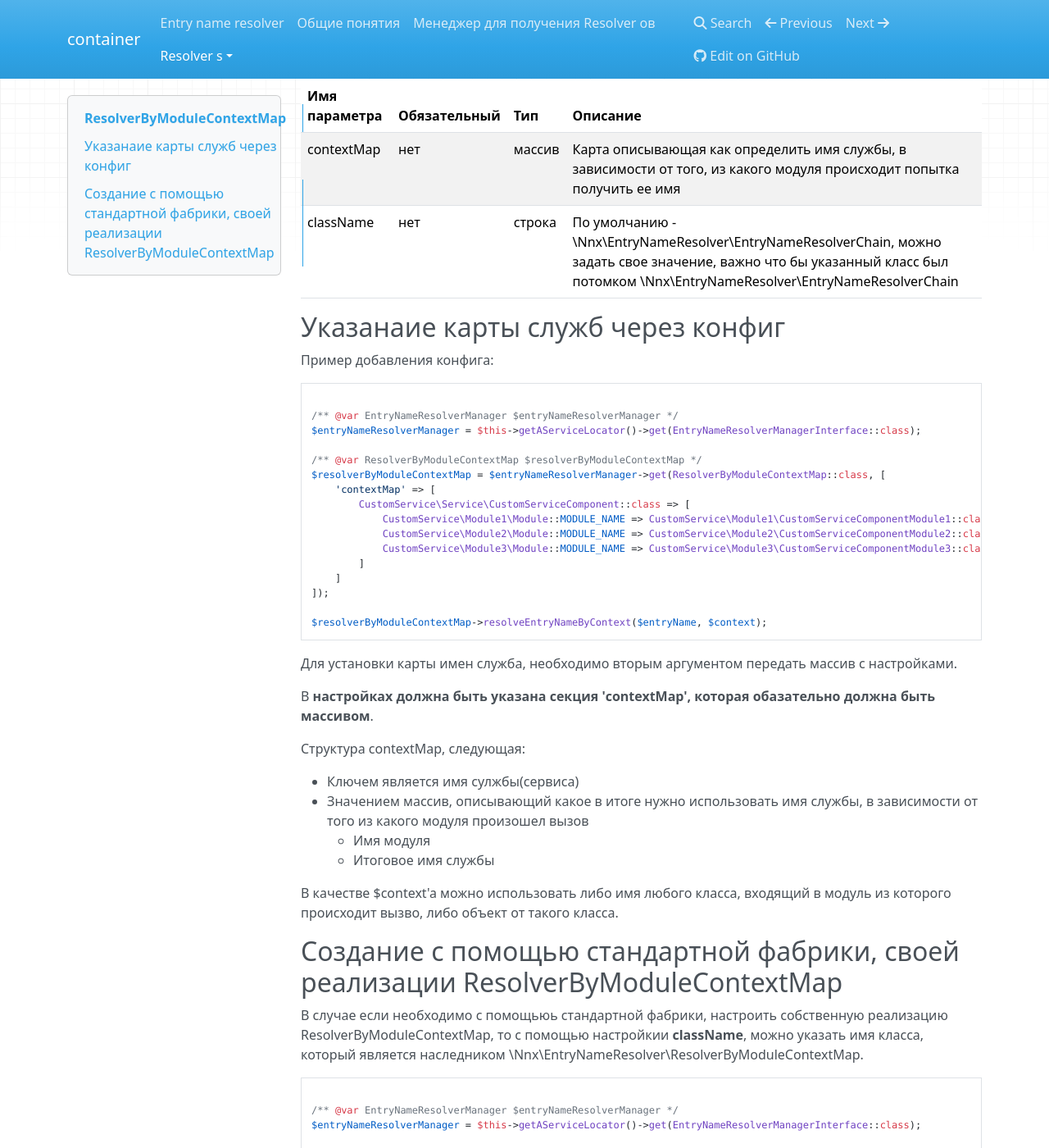
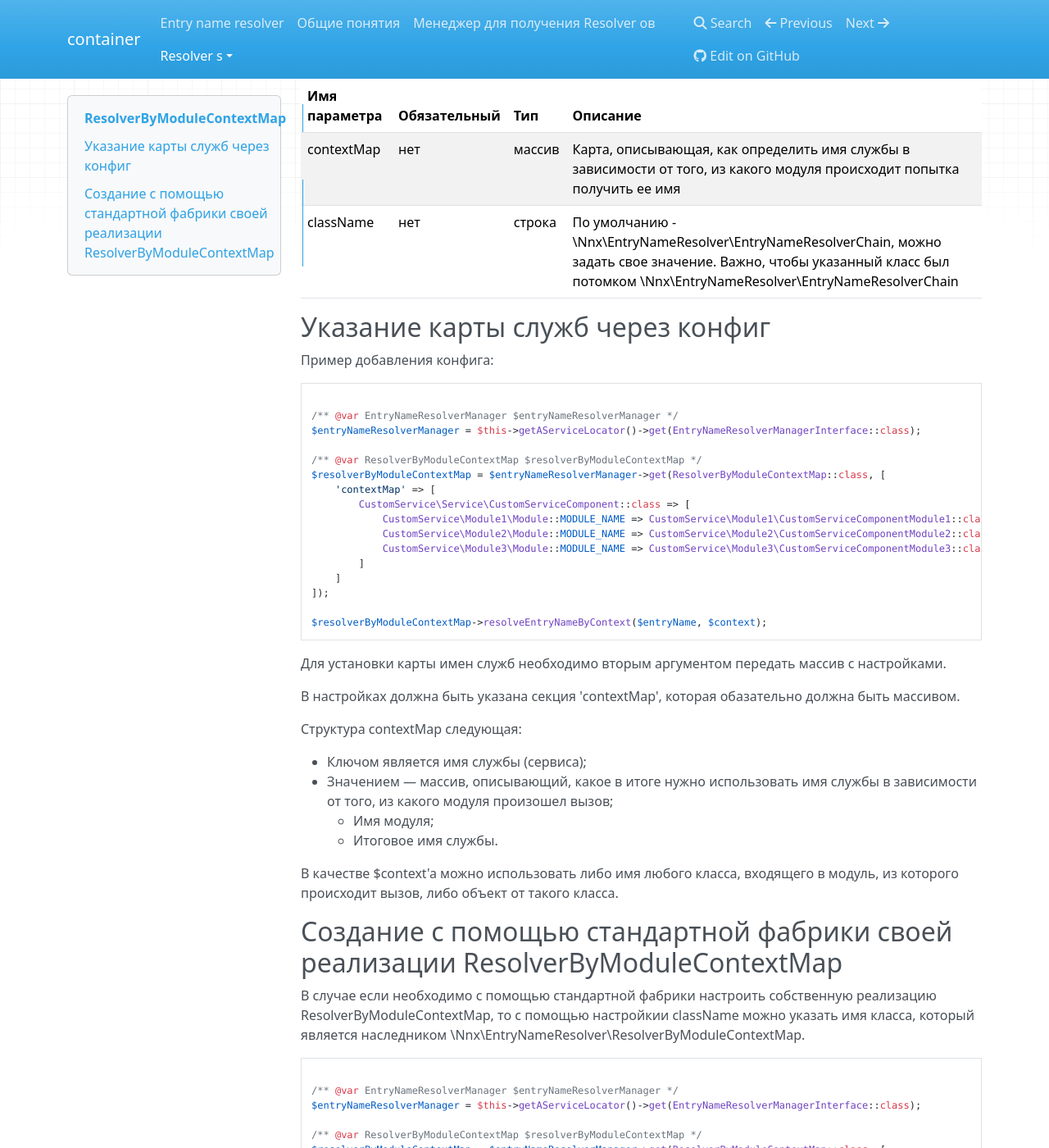
Before and after one commit to nnx-framework/entry-name-resolver, an MkDocs documentation site: the page built from doc/book/ru/resolver-by-module-context-map.md, in a window 1280 px wide and 1400 px high, scrolled down 205 px. Shown: the whole window at 82% size. Built offline with MkDocs 1.6.1, drawn with Linux system fonts in a browser that asks for light colours; nearby versions of some CDN libraries; old or Windows-style settings are respelled for this version of MkDocs; some of the changed text lies outside the part shown.

Commit message:
Update resolver-by-module-context-map.md

````diff
--- a/doc/book/ru/resolver-by-module-context-map.md
+++ b/doc/book/ru/resolver-by-module-context-map.md
@@ -1,17 +1,16 @@
 # ResolverByModuleContextMap
 
-Алгоритм  resolver (\Nnx\EntryNameResolver\ResolverByModuleContextMap)следующий:
-При создание указать карту описывающую как определить имя службы, в зависимости от того, из какого модуля происходит
-попытка получить ее имя.
+Алгоритм  resolver (\Nnx\EntryNameResolver\ResolverByModuleContextMap) следующий:
+При создании указать карту, описывающую, как определить имя службы в зависимости от того, из какого модуля происходит попытка получить ее имя.
 
 Через опции можно передать следующие параметры:
 
 Имя параметра|Обязательный|Тип   |Описание
 -------------|------------|------|---------
-contextMap   |нет         |массив|Карта описывающая как определить имя службы, в зависимости от того, из какого модуля происходит попытка получить ее имя
-className    |нет         |строка|По умолчанию - \Nnx\EntryNameResolver\EntryNameResolverChain, можно задать свое значение, важно что бы указанный класс был потомком \Nnx\EntryNameResolver\EntryNameResolverChain
+contextMap   |нет         |массив|Карта, описывающая, как определить имя службы в зависимости от того, из какого модуля происходит попытка получить ее имя
+className    |нет         |строка|По умолчанию - \Nnx\EntryNameResolver\EntryNameResolverChain, можно задать свое значение. Важно, чтобы указанный класс был потомком \Nnx\EntryNameResolver\EntryNameResolverChain
 
-## Указанаие карты служб через конфиг
+## Указание карты служб через конфиг
 
 Пример добавления конфига:
 
@@ -34,25 +33,22 @@ $resolverByModuleContextMap = $entryNameResolverManager->get(ResolverByModuleCon
 $resolverByModuleContextMap->resolveEntryNameByContext($entryName, $context);
 ```
 
-Для установки карты имен служба, необходимо вторым аргументом передать массив с настройками.
+Для установки карты имен служб необходимо вторым аргументом передать массив с настройками.
 
-В **настройках должна быть указана секция 'contextMap', которая обазательно должна быть массивом**.
+В настройках должна быть указана секция 'contextMap', которая обазательно должна быть массивом.
 
-Структура contextMap, следующая:
+Структура contextMap следующая:
 
-- Ключем является имя сулжбы(сервиса)
-- Значением массив, описывающий какое в итоге нужно использовать имя службы, в зависимости от того из какого модуля произошел вызов
-    - Имя модуля
-    - Итоговое имя службы
+- Ключом является имя службы (сервиса);
+- Значением — массив, описывающий, какое в итоге нужно использовать имя службы в зависимости от того, из какого модуля произошел вызов;
+    - Имя модуля;
+    - Итоговое имя службы.
 
-В качестве $context'a можно использовать либо имя любого класса, входящий в модуль из которого происходит вызво, либо
-объект от такого класса.
+В качестве $context'a можно использовать либо имя любого класса, входящего в модуль, из которого происходит вызов, либо объект от такого класса.
 
+## Создание с помощью стандартной фабрики своей реализации ResolverByModuleContextMap
 
-## Создание с помощью стандартной фабрики, своей реализации ResolverByModuleContextMap
-
-В случае если необходимо с помощьюь стандартной фабрики, настроить собственную реализацию ResolverByModuleContextMap, то
-с помощью настройкии **className**, можно указать имя класса, который является наследником \Nnx\EntryNameResolver\ResolverByModuleContextMap.
+В случае если необходимо с помощью стандартной фабрики настроить собственную реализацию ResolverByModuleContextMap, то с помощью настройкии className можно указать имя класса, который является наследником \Nnx\EntryNameResolver\ResolverByModuleContextMap.
 
 ```php
 
````
